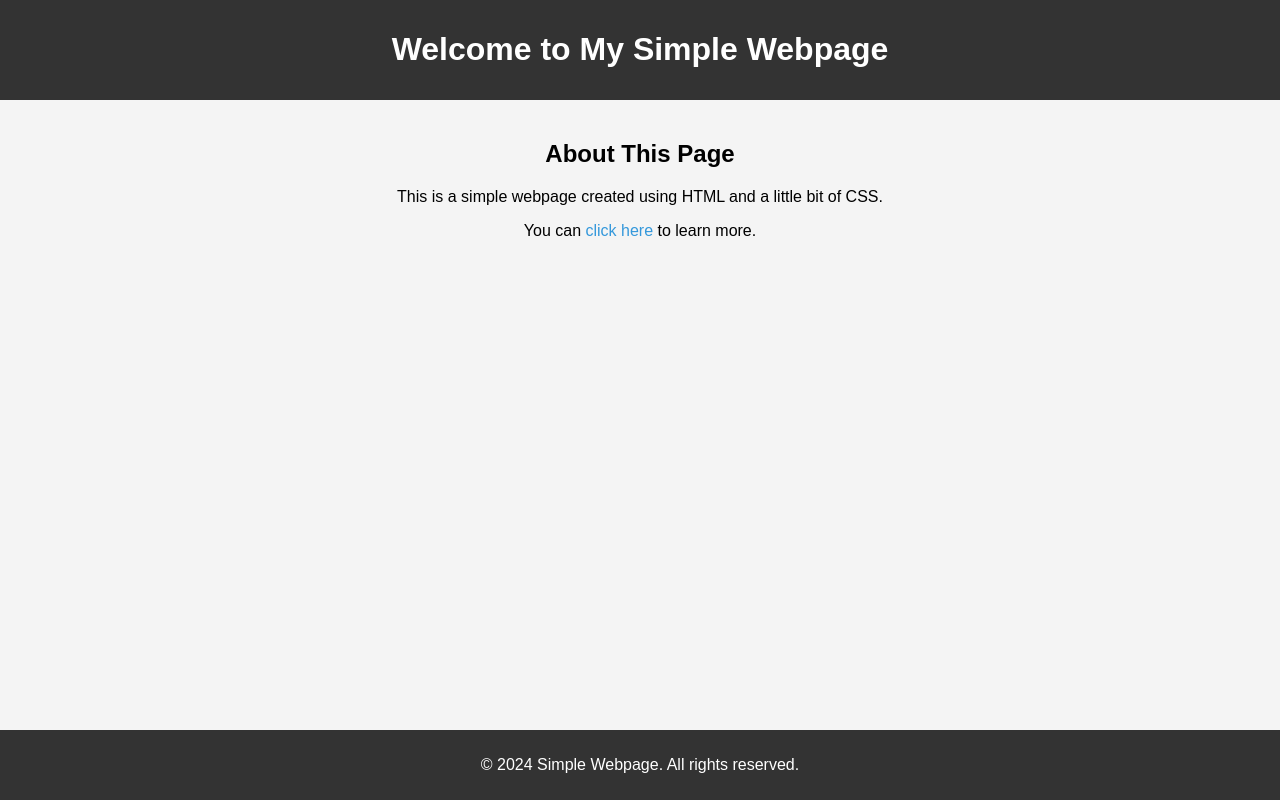
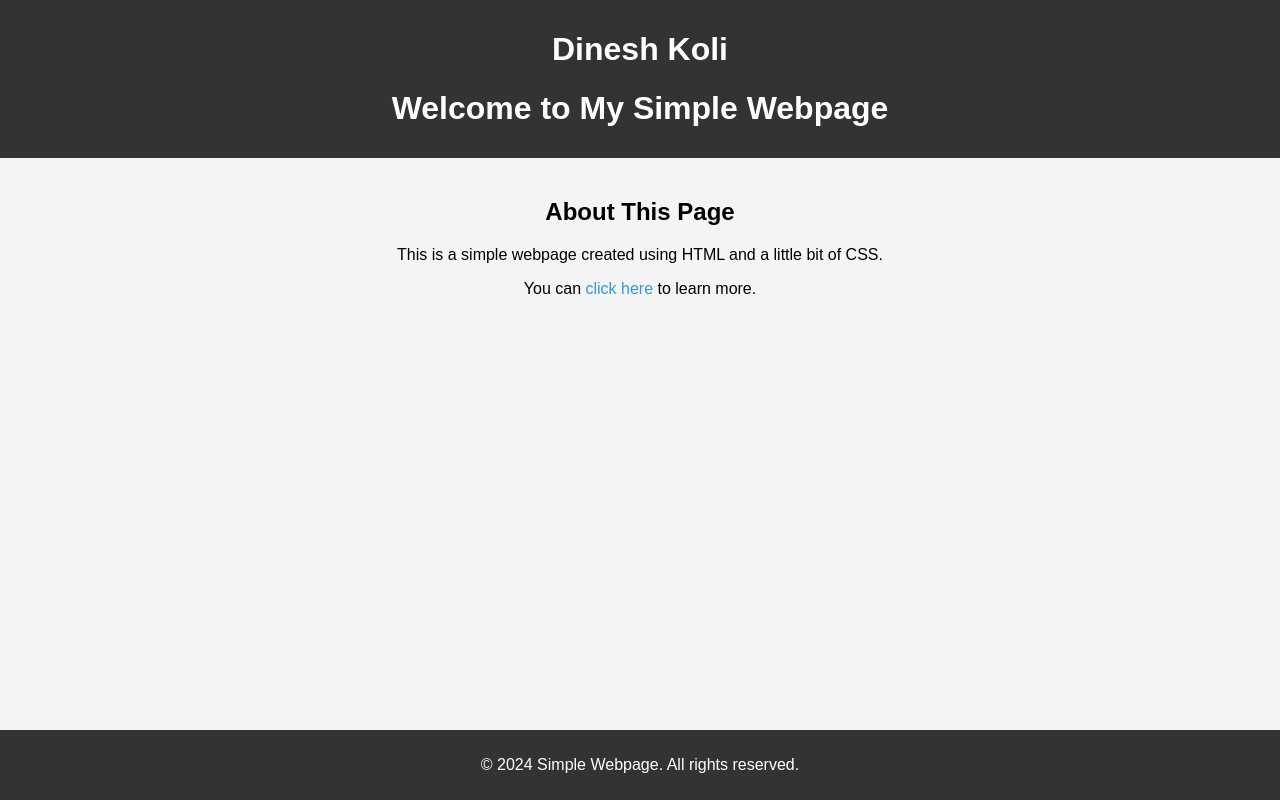
Before and after one commit to Dineshkoli972004/Dineshkoli, a plain HTML site: page index.html in a window 1280 px wide. Drawn offline with Linux system fonts and the light colour scheme.

Commit message:
Update index.html

```diff
--- a/index.html
+++ b/index.html
@@ -39,6 +39,7 @@
 <body>
 
     <header>
+        <div class="logo"> <h1>Dinesh Koli</h1> </div>
         <h1>Welcome to My Simple Webpage</h1>
     </header>
 
```
